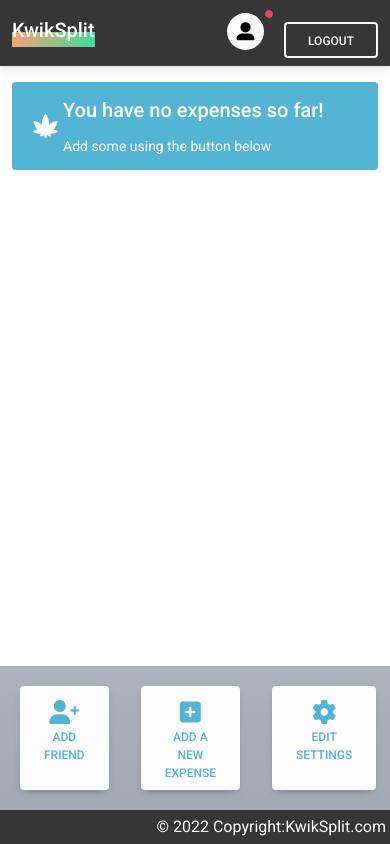
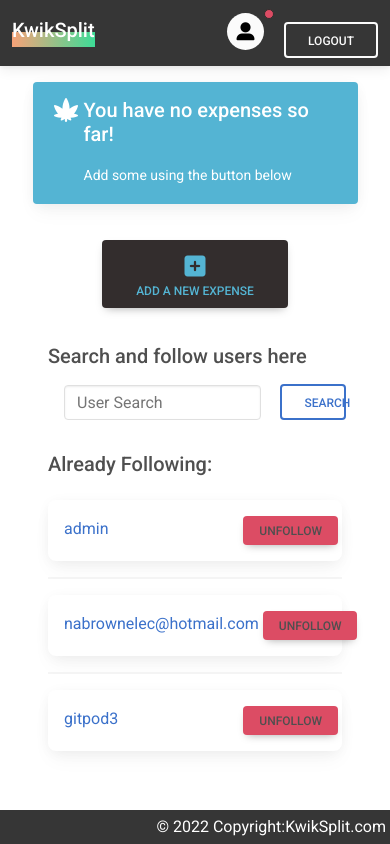
Before and after one commit to NicoBrown/Milestone-4, a Django app: page /user_home in a window 390 px wide. Run offline with Django 3.2, Linux system fonts and the light colour scheme; a user stored in the database is signed in; data comes from the database, SQL or seed files in the repository; some libraries are stand-ins or nearby versions.

Commit message:
feat: follow users added and userhome updated to suit

```diff
--- a/Kwik_split/settings.py
+++ b/Kwik_split/settings.py
@@ -51,6 +51,7 @@ INSTALLED_APPS = [
     'home',
     'expenses',
     'profiles',
+
     # Other
     "storages",
     'crispy_forms',
--- a/expenses/templates/expense_overview.html
+++ b/expenses/templates/expense_overview.html
@@ -10,7 +10,7 @@
         <div class="modal-content  p-5 mx-auto">
             <div class="modal-header">
                 <h5 class="modal-title">Split your bill below</h5>
-                <button type="button" class="btn-close" data-mdb-dismiss="modal" aria-label="Close"></button>
+                <button type="button" class="btn-close" data-dismiss="modal" aria-label="Close"></button>
             </div>
             <div class="modal-body">
                 <p class="form-label">Add your friends to individual items</p>
@@ -54,7 +54,7 @@
                 <button type="reset" id="image-reset" onclick="clearImage()"
                     class="btn bg-warning bg-gradient text-dark mx-md-3 disabled">Clear
                     image</button>
-                <button type="button" class="btn btn-secondary" data-mdb-dismiss="modal">Close</button>
+                <button type="button" class="btn btn-secondary" data-dismiss="modal">Close</button>
                 <button type="submit" class="btn btn-primary  mx-md-3">Submit Image</button>
             </div>
         </div>
--- a/expenses/views.py
+++ b/expenses/views.py
@@ -4,6 +4,7 @@ from dataclasses import dataclass
 from google.protobuf.json_format import MessageToJson
 from PIL import Image
 from .models import Expense
+from profiles.models import UserProfile
 from django.shortcuts import render, get_object_or_404
 from django import forms
 from django.core.serializers import serialize
@@ -104,7 +105,7 @@ def add_image(request):
             return render(request, "home/user_home.html")
     else:
 
-        profiles = Profile.objects.exclude(user=request.user)
+        profiles = UserProfile.objects.all()
         template = 'expenses/upload_image.html'
         context = {
             # 'on_profile_page': True,
@@ -126,7 +127,7 @@ def add_expense(request, product_id):
         form = ProductForm(request.POST, request.FILES, instance=product)
         if form.is_valid():
             form.save()
-            messages.success(request, 'Successfully updated product!')
+            messages.info(request, 'Successfully updated product!')
             return redirect(reverse('product_detail', args=[product.id]))
         else:
             messages.error(request,
--- a/home/templates/home/user_home.html
+++ b/home/templates/home/user_home.html
@@ -3,24 +3,18 @@
 
 
 {% block content %}
-<div class="container">
+<div class="row">
+    <div class="col-sm-12 col-md-6">
         {% if context %}
         {% for expense in context.expense %}
-    <div class="d-flex align-items-center p-3 my-3 text-white bg-info rounded shadow-sm">
-        <img class="me-3" src="/docs/5.0/assets/brand/bootstrap-logo-white.svg" alt="" width="48" height="38">
-        <div class="lh-1">
-            <h1 class="h6 mb-0 text-white lh-1">You have no expenses so far!</h1>
-            <small>Add some using the button below</small>
-        </div>
-    </div>
         {% if forloop.first or forloop.counter|divisibleby:"3" == 1 %}
         <div class="row container">
             {% endif %}
-        <div class="col s12 m4">
+            <div class="col m4">
                 <div class="card teal lighten-4 hoverable">
                     <div class="card-content card-style">
                         <div class="row">
-                        <span class="col s12 card-title card-title-media">Record.Title</span>
+                            <span class="col card-title card-title-media">Record.Title</span>
                             <a href="" class="btn waves-effect waves-light btn-floating" id="edit_record"><i
                                     class="fa fa-edit"></i>url_for('edit_record', record_id=record.id) </a>
                             <p class="right col s3">record.activity</p>
@@ -60,29 +54,102 @@
         {% endfor %}
 
         {% else %}
-    <div class="d-flex align-items-center w-100 mx-lg-3 p-3 my-3 text-white bg-info rounded shadow-sm">
+        <div class="d-flex justify-content-evenly">
+            <div class="col-10 mx-lg-3 p-3 my-3 text-white bg-info rounded card">
+                <div class="d-flex card-content ">
+                    <div>
                         <i class="fas fa-cannabis fa-xl mx-1 mx-lg-5"></i>
-        <div class="lh-1">
-            <h1 class="h5 mb-3 text-white ">You have no expenses so far!</h1>
+                    </div>
+                    <div>
+                        <h1 class="h5 mb-3 text-white card-content"> You have no expenses so far!</h1>
                         <small>Add some using the button below</small>
                     </div>
                 </div>
-    {% endif %}
             </div>
-<footer class=" text-white fixed-bottom bg-secondary bg-gradient" style="background-color: #caced1;">
+        </div>
         <!-- Grid container for buttons -->
         <div class="d-flex justify-content-evenly p-1">
-        <a class="btn bg-light ripple rounded text-info m-3" data-ripple-color="dark" href="#!" role="button">
-            <i class="fas fa-user-plus fa-2xl w-100 my-3 text-info"></i>Add friend
-        </a>
-        <a class="btn bg-light ripple rounded text-info m-3" data-ripple-color="dark" href="{% url 'add_image' %} "
+            <a class="btn bg-dark ripple rounded text-info m-3" data-ripple-color="dark" href="{% url 'add_image' %} "
                 role="button">
                 <i class="fas fa-plus-square fa-2xl w-100 my-3 text-info"></i>Add a new expense
             </a>
-        <a class="btn bg-light ripple rounded text-info m-3" data-ripple-color="dark" href="#!" role="button">
-            <i class="fas fa-cog fa-2xl w-100 my-3 text-info"></i>Edit Settings
+        </div>
+        {% endif %}
+    </div>
+    <Section class="col-sm-12 col-md-6">
+        <div id="topnav" class="mx-5 my-3 pt-lg-2">
+            <h1 class="h5">Search and follow users here</h1>
+            <div class="m-3 text-nowrap">
+                <form method="GET" action="{% url 'user_search' %}" class="">
+                    {% csrf_token %}
+                    <input type="text" id="user_search" name="user_search"
+                        class="form-control border mb-3 d-inline w-75" placeholder="User Search">
+                    <button type="submit" class="btn btn-outline-primary mb-3 ms-3 d-inline w-25">
+                        Search
+                    </button>
+                </form>
+            </div>
+            <ul class="list-group list-group-light">
+                {% if profiles %}
+                <p>Search Results</p>
+                {% endif %}
+                {% for user_profile in profiles %}
+                <li class="list-group-item">
+                    <form method="POST" action="{% url 'update_following' user_profile.pk %}">
+                        {% csrf_token %}
+                        <div class="card">
+                            <div class="card-content d-flex justify-content-between text-nowrap">
+                                <a href="{% url 'profile' user_profile.pk %}">
+                                    <p class="ms-3 my-3">{{ user_profile }}</p>
                                 </a>
+                                <div class="my-3">
+                                    {% if user_profile in profile.follows.all %}
+                                    <button class="btn btn-sm bg-success" disabled>Follow</button>
+                                    <button class="btn btn-sm bg-danger mx-1" name="follow"
+                                        value="unfollow">Unfollow</button>
+                                    {% else %}
+                                    <button class="btn btn-sm  bg-success" name="follow" value="follow">Follow</button>
+                                    <button class="btn btn-sm bg-danger mx-1" disabled>Unfollow</button>
+                                    {% endif %}
                                 </div>
+                                <!-- <i type="button" class="btn btn-secondary fa fa-user-plus"
+                                        onclick="addUser( '' )">
+                                    </i> -->
+                            </div>
+                        </div>
+                    </form>
+                </li>
+                {% endfor %}
+            </ul>
+            <h1 class="h5 mt-md-5">Already Following:</h1>
+            <ul class="list-group list-group-light">
+                {% for following in profile.follows.all %}
+                <li class="list-group-item">
+                    <form method="POST" action="{% url 'update_following' following.pk %}">
+                        {% csrf_token %}
+                        <div class="card">
+                            <div class="card-content d-flex justify-content-between text-nowrap">
+                                <a href="{% url 'profile' profile.pk %}">
+                                    <p class="ms-3 my-3">{{ following }}</p>
+                                </a>
+                                <div class="my-3">
+                                    <button class="btn btn-sm bg-danger mx-1" name="follow"
+                                        value="unfollow">Unfollow</button>
+                                </div>
+                                <!-- <i type="button" class="btn btn-secondary fa fa-user-plus"
+                                        onclick="addUser( '' )">
+                                    </i> -->
+                            </div>
+                        </div>
+                    </form>
+                </li>
+                {% endfor %}
+            </ul>
+        </div>
+    </Section>
+</div>
+<footer class=" text-white fixed-bottom bg-secondary bg-gradient" style="background-color: #caced1;">
+
     <!-- Grid container -->
 
     <!-- Copyright -->
@@ -93,3 +160,49 @@
     <!-- Copyright -->
 </footer>
 {% endblock %}
+
+{% block postload-js %}
+<script>
+    function addUser(profile) {
+
+        event.preventDefault();
+        // get form and list-item element to add to input
+        form = document.getElementById('userList')
+        parentListItem = event.target.parentElement
+
+        // create a div to hold the users selected
+        var div = document.createElement("div");
+        div.classList.add("form-outline", "d-flex", "align-items-center")
+
+        //create a input element for each selected user with a name of user
+        var input = document.createElement("input");
+        input.name = "add_users";
+        input.type = "text"
+        id_number = Math.random().toString(36)
+        input.id = id_number
+        input.classList.add("form-icon-trailing", "form-control");
+        input.readOnly = true;
+        input.value = parentListItem.outerText;
+
+        var label = document.createElement("label")
+        label.classList.add("form-label");
+        label.htmlFor = id_number;
+
+        var icon = document.createElement("i");
+        // add classes and append to new elements
+        icon.classList.add("fas", "fa-times-circle", "fa-xl", "text-danger", "cursor", "mb-3");
+
+        icon.addEventListener('click', function handleClick(event) {
+            event.preventDefault();
+            parent = event.target.closest('div').remove();
+        });
+
+        div.appendChild(input);
+        div.appendChild(label)
+        div.appendChild(icon);
+        form.prepend(div);
+
+        parentListItem.remove()
+    }
+</script>
+{% endblock %}
--- a/home/urls.py
+++ b/home/urls.py
@@ -5,4 +5,8 @@ from home import views
 urlpatterns = [
     path('', views.index, name='home'),
     path('user_home', views.user_home, name='user_home'),
+    path('user_search', views.user_search, name='user_search'),
+    path('user_following/<int:pk>',
+         views.update_following, name='update_following'),
+    path("profile/<int:pk>", views.profile, name="profile"),
 ]
--- a/home/views.py
+++ b/home/views.py
@@ -1,9 +1,10 @@
-from django.shortcuts import render, get_object_or_404
+from django.shortcuts import render, get_object_or_404, reverse, redirect
 from django.contrib import messages
 from django.contrib.auth.decorators import login_required
-# from .models import UserProfile
-# from .forms import UserProfileForm
-# from checkout.models import Order
+from profiles.models import UserProfile
+from django.db.models import Q
+from django.contrib.auth.models import User
+
 
 # Create your views here.
 
@@ -14,56 +15,84 @@ def index(request):
     return render(request, 'home/index.html')
 
 
-@login_required
-def profile(request):
-    """ Display the user's profile. """
+def profile(request, user):
+
     profile = get_object_or_404(UserProfile, user=request.user)
 
-    if request.method == 'POST':
-        form = UserProfileForm(request.POST, instance=profile)
-        if form.is_valid():
-            form.save()
-            messages.success(request, 'Profile updated successfully')
-        else:
-            messages.error(
-                request, 'Update failed. Please ensure the form is valid.')
-    else:
-        form = UserProfileForm(instance=profile)
-    orders = profile.orders.all()
+    context = {
+        'profile': profile,
+        'on_profile_page': False,
+    }
+    return render(request, "home/user_home.html", context)
 
-    template = 'profiles/profile.html'
+
+def user_home(request):
+    """ Display the user's home page. """
+
+    profile = get_object_or_404(UserProfile, user=request.user)
+
+    template = 'home/user_home.html'
     context = {
-        'form': form,
-        'orders': orders,
-        'on_profile_page': True
+        'profile': profile
     }
 
     return render(request, template, context)
 
 
-@login_required
-def user_home(request):
-    """ Display the user's home page. """
-
-    # profile = get_object_or_404(UserProfile, user=request.user)
-
-    # if request.method == 'POST':
-    #     form = UserProfileForm(request.POST, instance=profile)
-    #     if form.is_valid():
-    #         form.save()
-    #         messages.success(request, 'Profile updated successfully')
-    #     else:
-    #         messages.error(
-    #             request, 'Update failed. Please ensure the form is valid.')
-    # else:
-    #     form = UserProfileForm(instance=profile)
-    # orders = profile.orders.all()
+@ login_required
+def user_search(request):
+    """ Display the user's profile. """
+    profile = get_object_or_404(UserProfile, user=request.user)
+    profiles = UserProfile.objects.all()
+    query = None
 
     template = 'home/user_home.html'
     context = {
-        # 'form': form,
-        # 'orders': orders,
-        'on_profile_page': True
+        'profile': profile
     }
 
+    if request.method == 'GET':
+        if 'user_search' in request.GET:
+            query = request.GET['user_search']
+            if not query:
+                messages.error(
+                    request, "You didn't enter any search criteria!")
+                return redirect(reverse('user_home'))
+
+            queries = Q(user__username__icontains=query) | Q(
+                user__first_name__icontains=query)
+            profiles = profiles.filter(queries)
+            if (profiles):
+                context = {
+                    'profile': profile,
+                    'profiles': profiles,
+                }
+                return render(request, template, context)
+            else:
+                messages.error(
+                    request, 'Search Failed. Could not find and users.')
     return render(request, template, context)
+
+
+@ login_required
+def update_following(request,  pk):
+    """ Display the user's profile. """
+
+    current_user_profile = get_object_or_404(UserProfile, user=request.user)
+
+    if request.method == "POST":
+        # if not hasattr(request.user, 'profile'):
+        #     missing_profile = UserProfile(user=request.user)
+        #     missing_profile.save()
+        profile = get_object_or_404(
+            UserProfile, pk=pk)
+        data = request.POST
+        action = data.get("follow")
+        if action == "follow":
+            current_user_profile.follows.add(profile)
+        elif action == "unfollow":
+            current_user_profile.follows.remove(profile)
+        current_user_profile.save()
+        return render(request, "home/user_home.html", {"profile": current_user_profile})
+
+    return render(request, "home/user_home.html", {"profile": current_user_profile})
--- a/package.json
+++ b/package.json
@@ -12,8 +12,8 @@
             "max-line-length": {
                 "title": "max-line-length",
                 "type": "number",
-                "default": 79,
-                "description": "The maximum line length. Default 79."
+                "default": 100,
+                "description": "The maximum line length. Default 100."
             }
         }
     }
--- a/static/css/style.css
+++ b/static/css/style.css
@@ -57,9 +57,15 @@
     width: 40%;
 }
 
-input {
+input,
+select {
     width: 100%;
     margin-bottom: 1em;
+}
+
+input:disabled {
+    background: white;
+    color: black;
 }
 
 .h1,
@@ -85,6 +91,10 @@ h3 {
 
 .hero-text:last-child {
     margin-bottom: 3em;
+}
+
+#user-section {
+    border-left: 5px solid rgb(54, 54, 54);
 }
 
 @keyframes openclose {
--- a/static/js/javascript.js
+++ b/static/js/javascript.js
@@ -1,3 +1,28 @@
+document.onload = function () {
+
+    // Check for click events on the navbar burger icon
+    document.getElementsByClassName("navbar-burger").click(function () {
+
+        // Toggle the "is-active" class on both the "navbar-burger" and the "navbar-menu"
+        document.getElementsByClassName("navbar-burger").toggleClass("is-active");
+        document.getElementsByClassName("navbar-menu").toggleClass("is-active");
+
+    });
+
+    toasts = document.getElementsByClassName(".toast");
+    for (toast in toasts) {
+        toast.show()
+    };
+
+
+    var rellaxH = new Rellax('.rellax', {
+        horizontal: true
+    });
+
+    wordflick();
+};
+
+
 var words = ['Friends', 'Family', 'Anyone'],
     part,
     i = 0,
@@ -39,24 +64,3 @@ var wordflick = function () {
         $('.word').text(part);
     }, speed);
 };
-
-document.onload = function () {
-
-    // Check for click events on the navbar burger icon
-    document.getElementsByClassName("navbar-burger").click(function () {
-
-        // Toggle the "is-active" class on both the "navbar-burger" and the "navbar-menu"
-        document.getElementsByClassName("navbar-burger").toggleClass("is-active");
-        document.getElementsByClassName("navbar-menu").toggleClass("is-active");
-
-    });
-
-    toast = document.getElementsByClassName(".toast");
-    toast.show();
-
-    var rellaxH = new Rellax('.rellax', {
-        horizontal: true
-    });
-
-    wordflick();
-};
--- a/templates/base.html
+++ b/templates/base.html
@@ -15,7 +15,7 @@
 
     {% block corecss %}
     <!-- MDB -->
-    <link href="https://cdnjs.cloudflare.com/ajax/libs/mdb-ui-kit/6.0.1/mdb.min.css" rel="stylesheet" />
+    <link href="https://cdnjs.cloudflare.com/ajax/libs/mdb-ui-kit/6.1.0/mdb.min.css" rel="stylesheet" />
     <!-- Font Awesome -->
     <link href="https://cdnjs.cloudflare.com/ajax/libs/font-awesome/6.0.0/css/all.min.css" rel="stylesheet" />
     <!-- Google Fonts -->
@@ -27,16 +27,9 @@
     {% endblock %}
 
     {% block corejs %}
-    <script src="https://code.jquery.com/jquery-3.4.1.min.js"
-        integrity="sha256-CSXorXvZcTkaix6Yvo6HppcZGetbYMGWSFlBw8HfCJo=" crossorigin="anonymous">
-    </script>
-    <script src="https://cdn.jsdelivr.net/npm/@popperjs/core@2.10.2/dist/umd/popper.min.js"
-        integrity="sha384-7+zCNj/IqJ95wo16oMtfsKbZ9ccEh31eOz1HGyDuCQ6wgnyJNSYdrPa03rtR1zdB" crossorigin="anonymous">
-    </script>
-    <!-- MDB -->
-    <script type="text/javascript" src="https://cdnjs.cloudflare.com/ajax/libs/mdb-ui-kit/6.0.1/mdb.min.js"></script>
+    <script type="text/javascript" src="https://cdnjs.cloudflare.com/ajax/libs/mdb-ui-kit/6.1.0/mdb.min.js"></script>
     <script src="https://cdn.jsdelivr.net/gh/dixonandmoe/rellax@master/rellax.min.js"></script>
-
+    <script src='{% static "js/javascript.js" %}'></script>
     {% endblock %}
 
     {% block extra_js %}
@@ -72,15 +65,12 @@
                     </a>
                     {% endif %}
                 </div>
-                <a href="{% url 'account_logout' %}" class="btn btn-outline-light btn-light mx-lg-5"
-                    data-mdb-color="dark">Logout</a>
+                <a href="{% url 'account_logout' %}" class="btn btn-outline-light btn-light mx-lg-5">Logout</a>
                 {% else %}
-                <a href="{% url 'account_signup' %}" class="btn btn-outline-light btn-light mx-lg-5"
-                    data-mdb-color="dark">
+                <a href="{% url 'account_signup' %}" class="btn btn-outline-light btn-light mx-lg-5">
                     <strong>Sign up</strong>
                 </a>
-                <a href="{% url 'account_login' %}" class="btn btn-outline-light btn-light mx-lg-5"
-                    data-mdb-color="dark">
+                <a href="{% url 'account_login' %}" class="btn btn-outline-light btn-light mx-lg-5">
                     Log in
                 </a>
                 {% endif %}
@@ -110,9 +100,10 @@
     </div>
     {% endif %}
     {% endblock %}
-    <script src='{% static "js/javascript.js" %}'></script>
     {% block postload-js %}
-
+    <script type="text/javascript">
+        $('.toast').toast('show');
+    </script>
     {% endblock %}
 </body>
 
```
Also changed, not shown: expenses/templates/expenses/upload_image.html (+10 -6 lines), home/admin.py (+19 -0 lines), home/templates/home/add_user.html (added, +47 -0 lines), profiles/models.py (+9 -8 lines), profiles/templates/profiles/profile.html (added, +9 -0 lines), db.sqlite3, profiles/migrations/0001_initial.py, profiles/migrations/0002_alter_userprofile_stripe_customer_id.py (added), wakeupcat.jpg (deleted). Lines whose indentation alone changed are shown as unchanged.
